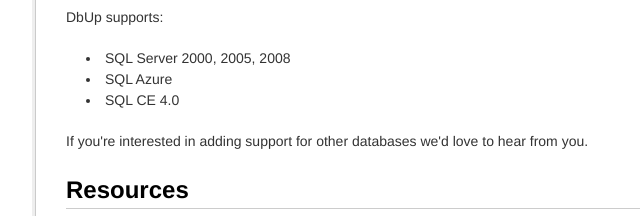
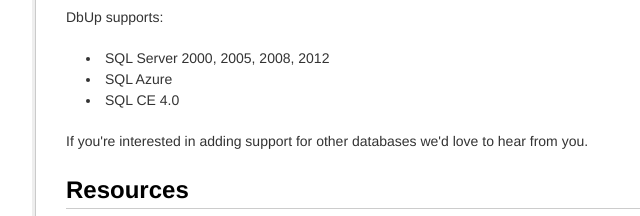
Before and after one commit to DbUp/dbup.github.com, a plain HTML site: page index.html in a window 1280 px wide. Shown: the part 3160-3376 px from the top of the page, 158-798 px from the left. Drawn offline with Linux system fonts and the light colour scheme.

Commit message:
Update index.html

```diff
--- a/index.html
+++ b/index.html
@@ -120,7 +120,7 @@ var isRequired = upgrader.IsUpgradeRequired();
 
 <p>DbUp supports:</p>
 <ul>
-  <li>SQL Server 2000, 2005, 2008</li>
+  <li>SQL Server 2000, 2005, 2008, 2012</li>
   <li>SQL Azure</li>
   <li>SQL CE 4.0</li>
 </ul>
```
